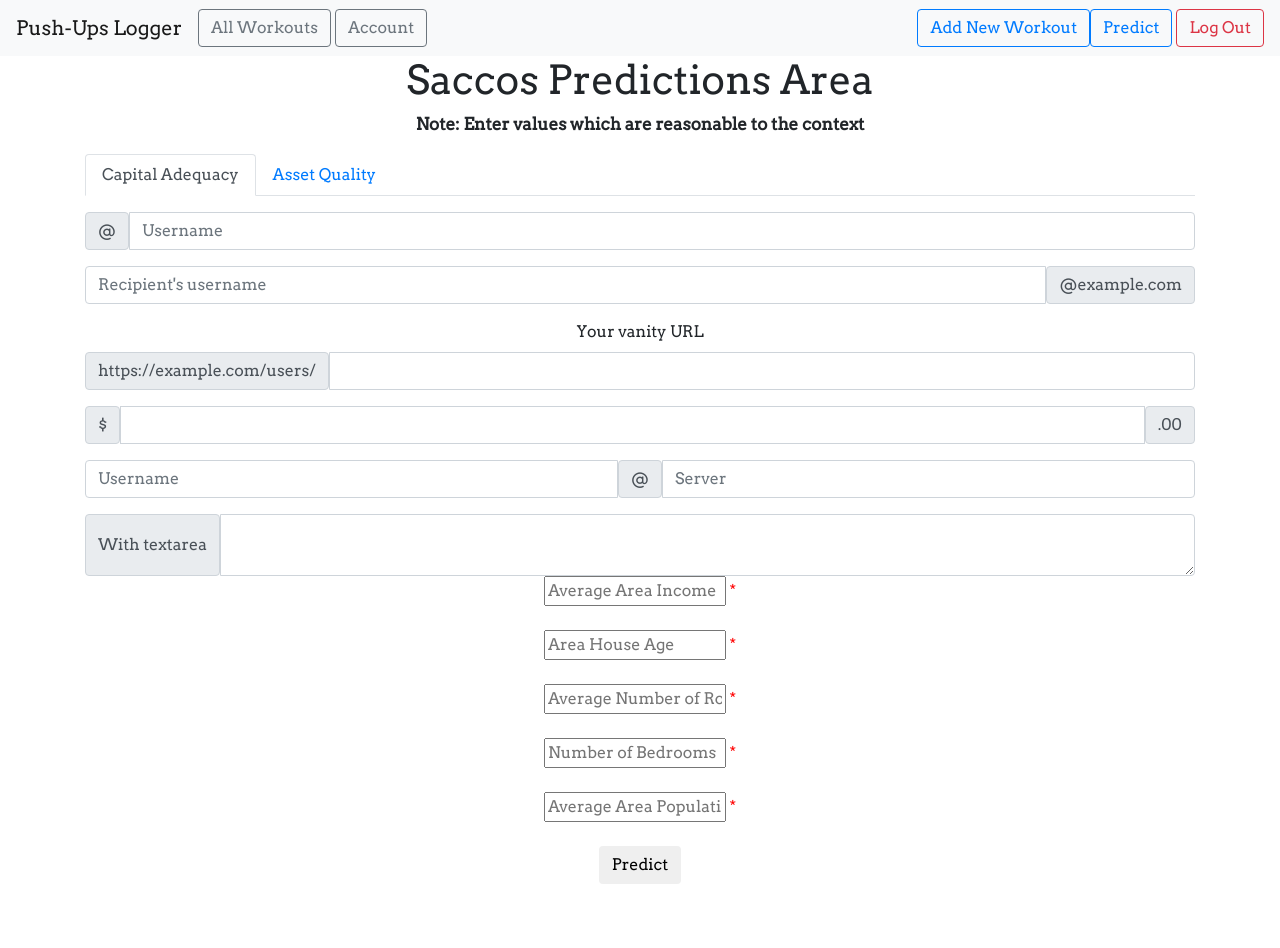
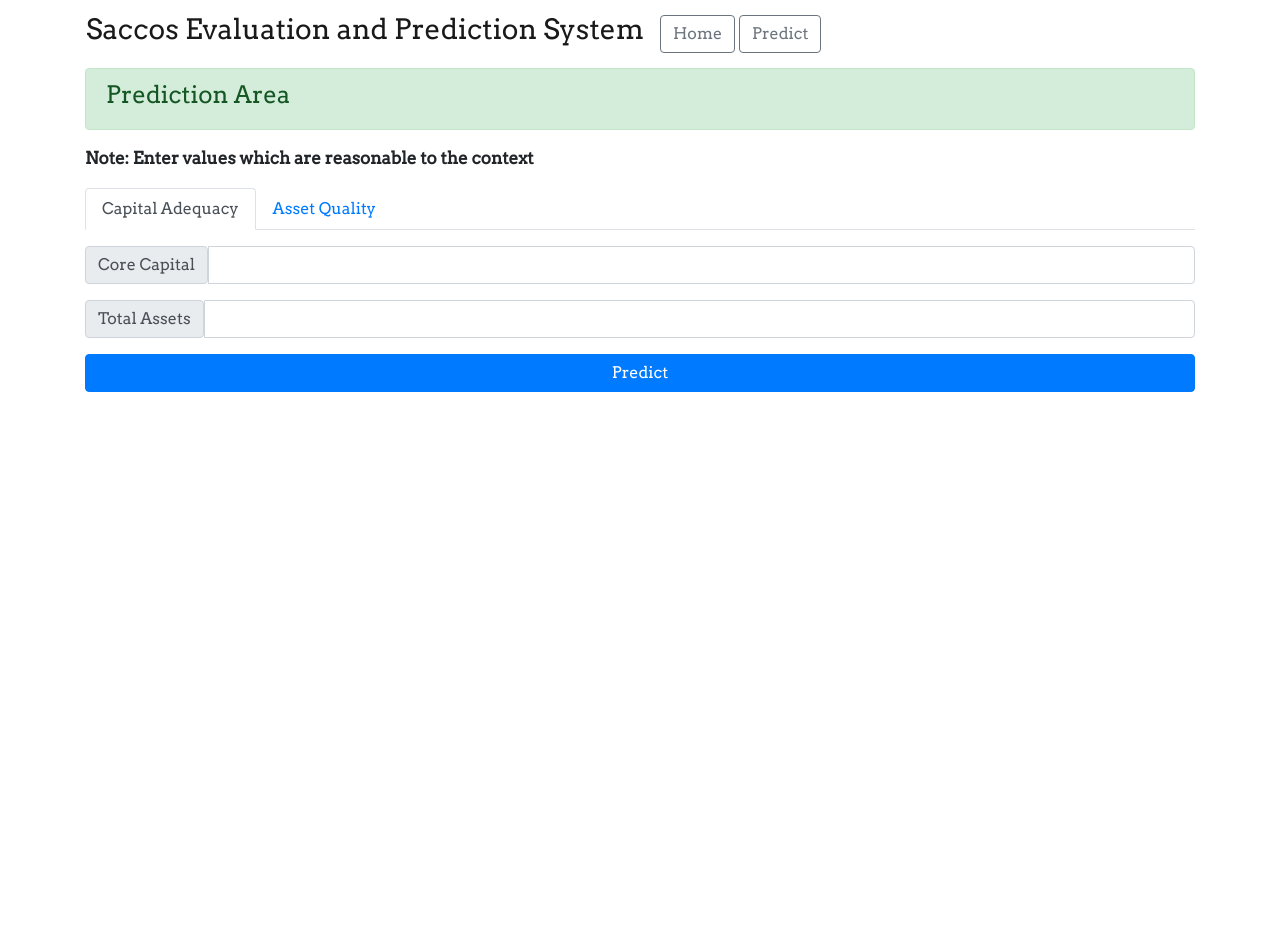
Before and after one commit to kamala96/saccos-prediction, a Flask app: page /predict in a window 1280 px wide. After the commit the page ends 392 px from the top, so only its background shows below. Run offline with Flask 2, Linux system fonts and the light colour scheme; a user stored in the database is signed in; parts of the project's set-up code (start-up, migrations or seed data) failed here and were passed over; some libraries are stand-ins or nearby versions.

Commit message:
predict page updated

```diff
--- a/saccoss_prediction/main.py
+++ b/saccoss_prediction/main.py
@@ -6,13 +6,13 @@ from .models import User
 from .models import Workout
 from flask import Blueprint, flash, redirect, render_template, url_for, request
 from flask_login import current_user, login_required
-import pickle
+from joblib import dump, load
 
 # A Blueprint is way to organize contents of your file
 
 main = Blueprint("main", __name__)
 
-model = pickle.load(open('model.pkl','rb'))
+model = load('prediction-models/y1_model.joblib')
 
 @main.route('/')
 def index():
@@ -91,7 +91,7 @@ def do_predict():
 def do_predict_post():
 
     #obtain all form values and place them in an array, convert into integers
-    int_features = [int(x) for x in request.form.values()]
+    int_features = [float(x) for x in request.form.values()]
     #Combine them all into a final numpy array
     final_features = [np.array(int_features)]
     #predict the price given the values inputted by user
@@ -102,7 +102,7 @@ def do_predict_post():
 
     #If the output is negative, the values entered are unreasonable to the context of the application
     #If the output is greater than 0, return prediction
-    if output < 0:
-        return render_template('do_predict.html', prediction_text = "Predicted Price is negative, values entered not reasonable")
-    elif output >= 0:
-        return render_template('do_predict.html', prediction_text = 'Predicted Price of the house is: ${}'.format(output))
+    if output <= 0:
+        return render_template('do_predict.html', prediction_text = "The Predicted Value is 0%, may be the values entered are not reasonable")
+    elif output > 0:
+        return render_template('do_predict.html', prediction_text = 'The Predicted Value is: {}%'.format(output))
--- a/saccoss_prediction/templates/base.html
+++ b/saccoss_prediction/templates/base.html
@@ -3,7 +3,7 @@
 
 <head>
   {% block head %}
-  <title>Push-Ups Logger</title>
+  <title>Saccos Evaluation and Prediction System (SEPS)</title>
   <meta name="viewport" content="width=device-width, initial-scale=1" />
   <link rel="shortcut icon" type="image/x-icon" href="{{ url_for('static', filename= 'images/muscle.ico') }}" />
   <link href="https://fonts.googleapis.com/css2?family=Arvo&display=swap" rel="stylesheet" />
@@ -29,36 +29,47 @@
 </head>
 
 <body>
-  <nav class="navbar navbar-expand-lg navbar-light bg-light">
-    <a class="navbar-brand" href="{{ url_for('main.index') }}">Push-Ups Logger</a>
+  <nav class="navbar navbar-expand-lg navbar-light container">
+    <a class="navbar-brand" href="{{ url_for('main.index') }}">
+      <h3>Saccos Evaluation and Prediction System </h3>
+    </a>
     <button class="navbar-toggler" type="button" data-toggle="collapse" data-target="#navbarSupportedContent"
       aria-controls="navbarSupportedContent" aria-expanded="false" aria-label="Toggle navigation">
       <span class="navbar-toggler-icon"></span>
     </button>
 
-    <div class="collapse navbar-collapse" id="navbarSupportedContent">
-      <ul class="navbar-nav mr-auto">
-        <li class="nav-item active">
+    <ul class="navbar-nav mr-auto">
+
+      <li class="nav-item active">
+        <a href="{{ url_for('main.index') }}" class="btn btn-outline-secondary" role="button"
+          aria-pressed="true">Home</a>
+      </li>
+
+      <li class="nav-item">
+        <a href="{{ url_for('main.do_predict') }}" class="btn btn-outline-secondary mx-sm-1" role="button">Predict</a>
+      </li>
+
+      <!-- <li class="nav-item active">
           <a href="{{ url_for('main.user_workouts') }}" class="btn btn-outline-secondary" role="button">All Workouts</a>
         </li>
         <li class="nav-item">
           <a href="{{ url_for('main.profile') }}" class="btn btn-outline-secondary" role="button"
             style="margin-left: 4px;">Account</a>
-        </li>
-      </ul>
-      <form class="form-inline my-2 my-lg-0">
-        {% if current_user.is_authenticated %}
-        <a href="{{ url_for('main.new_workout') }}" class="btn btn-outline-primary" role="button">Add New Workout</a>
-        <a href="{{ url_for('main.do_predict') }}" class="btn btn-outline-primary" role="button">Predict</a>
-        {% endif %} {% if not current_user.is_authenticated %}
+        </li> -->
+    </ul>
+    <!-- <form class="form-inline my-2 my-lg-0"> -->
+    <!-- {% if current_user.is_authenticated %} -->
+    <!-- <a href="{{ url_for('main.new_workout') }}" class="btn btn-outline-primary" role="button">Add New Workout</a> -->
+    <!-- <a href="{{ url_for('main.do_predict') }}" class="btn btn-outline-primary" role="button">Predict</a> -->
+    <!-- {% endif %} {% if not current_user.is_authenticated %}
         <a href="{{ url_for('auth.signup') }}" class="btn btn-outline-primary" role="button">Signup</a>
         <a href="{{ url_for('auth.login') }}" class="btn btn-outline-primary" role="button"
           style="margin-left: 4px;">Login</a>
         {% endif %} {% if current_user.is_authenticated %}
         <a href="{{ url_for('auth.logout') }}" class="btn btn-outline-danger" role="button"
           style="margin-left: 4px;">Log Out</a>
-        {% endif %}
-      </form>
+        {% endif %} -->
+    <!-- </form> -->
     </div>
   </nav>
   {% block content %} {% endblock %}
--- a/saccoss_prediction/templates/do_predict.html
+++ b/saccoss_prediction/templates/do_predict.html
@@ -2,33 +2,20 @@
 <link rel="stylesheet" href="{{ url_for('static', filename= 'extended_beauty.css') }}" />
 {% endblock %} {% block content %}
 
-<!---Initialize structure of Title and house picture--->
-<center>
-    <div class="title">
-        <h1>Saccos Predictions Area</h1>
-    </div>
-    <!---Links/buttons to other websites--->
-    <!-- <div id="menu-outer">
-        <div class="table">
-            <ul id="horizontal-list">
-                <li><a href="https://flask.palletsprojects.com/en/2.0.x/" target="_blank" class="link"><span
-                            class="titleLink">Python Flask</span></a></li>
-                <li><a href="https://scikit-learn.org/stable/modules/generated/sklearn.linear_model.LinearRegression.html"
-                        target="_blank" class="link"><span class="titleLink">Scikit-Learn</span></a></li>
-            </ul>
-        </div>
-    </div> -->
 <!---Containerize main page for styling--->
 <div class="page">
     <!---Containerize paragraph and form for styling--->
     <div class="container">
+
+        <div class="alert alert-success" role="alert">
+            <h4>Prediction Area</h4>
+        </div>
+
         <div class="intro">
             <b>
                 <p class="Note"><b>Note: Enter values which are reasonable to the context</b></p>
             </b>
         </div>
-
-
 
         <!-- Tabs navs -->
         <ul class="nav nav-tabs mb-3" id="ex1" role="tablist">
@@ -37,8 +24,8 @@
                     role="tab" aria-controls="ex1-tabs-1" aria-selected="true">Capital Adequacy</a>
             </li>
             <li class="nav-item" role="presentation">
-                    <a class="nav-link" id="ex1-tab-2" data-toggle="tab" data-mdb-toggle="tab" href="#ex1-tabs-2"
-                        role="tab" aria-controls="ex1-tabs-2" aria-selected="false">Asset Quality</a>
+                <a class="nav-link" id="ex1-tab-2" data-toggle="tab" data-mdb-toggle="tab" href="#ex1-tabs-2" role="tab"
+                    aria-controls="ex1-tabs-2" aria-selected="false">Asset Quality</a>
             </li>
         </ul>
         <!-- Tabs navs -->
@@ -47,65 +34,22 @@
         <div class="tab-content" id="ex1-content">
 
             <div class="tab-pane fade show active" id="ex1-tabs-1" role="tabpanel" aria-labelledby="ex1-tab-1">
+                <form action="{{url_for('main.do_predict_post')}}" method="post">
 
                     <div class="input-group mb-3">
-                        <span class="input-group-text" id="basic-addon1">@</span>
-                        <input type="text" class="form-control" placeholder="Username" aria-label="Username" aria-describedby="basic-addon1">
+                        <span class="input-group-text" id="basic-addon3">Core Capital</span>
+                        <input type="number" id="core-capital" name="core-capital" class="form-control" id="basic-url"
+                            aria-describedby="basic-addon3" required="required">
                     </div>
 
                     <div class="input-group mb-3">
-                        <input type="text" class="form-control" placeholder="Recipient's username" aria-label="Recipient's username" aria-describedby="basic-addon2">
-                        <span class="input-group-text" id="basic-addon2">@example.com</span>
+                        <span class="input-group-text">Total Assets</span>
+                        <input type="number" id="total-assets" name="total-assets" class="form-control"
+                            aria-label="Amount (to the nearest dollar)" required="required">
                     </div>
 
-                      <label for="basic-url" class="form-label">Your vanity URL</label>
-                      <div class="input-group mb-3">
-                        <span class="input-group-text" id="basic-addon3">https://example.com/users/</span>
-                        <input type="text" class="form-control" id="basic-url" aria-describedby="basic-addon3">
-                      </div>
-
-                      <div class="input-group mb-3">
-                        <span class="input-group-text">$</span>
-                        <input type="text" class="form-control" aria-label="Amount (to the nearest dollar)">
-                        <span class="input-group-text">.00</span>
-                      </div>
-
-                      <div class="input-group mb-3">
-                        <input type="text" class="form-control" placeholder="Username" aria-label="Username">
-                        <span class="input-group-text">@</span>
-                        <input type="text" class="form-control" placeholder="Server" aria-label="Server">
-                      </div>
-
-                      <div class="input-group">
-                        <span class="input-group-text">With textarea</span>
-                        <textarea class="form-control" aria-label="With textarea"></textarea>
-                      </div>
-
-                    <!---Initialize form structure and inputs, set method to "POST"--->
-                    <form action="{{url_for('main.do_predict_post')}}" method="post" class="info">
-                        <input type="text" id="name" name="Average Income of Area" placeholder="Average Area Income"
-                            required="required" /><span style="color:red"> * </span>
-                        <br>
-                        <br>
-                        <input type="text" id="age" name="Average House Age" placeholder="Area House Age"
-                            required="required" /><span style="color:red"> * </span>
-                        <br>
-                        <br>
-                        <input type="text" id="rooms" name="Average Number of Rooms (living, patio etc.) "
-                            placeholder="Average Number of Rooms" required="required" /><span style="color:red"> *
-                        </span>
-                        <br>
-                        <br>
-                        <input type="text" id="bedrooms" name="Average Number of Bedrooms"
-                            placeholder="Number of Bedrooms" /><span style="color:red" required="required"> * </span>
-                        <br>
-                        <br>
-                        <input type="text" id="population" name="Average Area Population"
-                            placeholder="Average Area Population" /><span style="color:red" required="required"> *
-                        </span>
-                        <br>
-                        <br>
-                        <button type="submit" class="btn">Predict</button>
+                    <!-- Submit button -->
+                    <button type="submit" class="btn btn-primary btn-block">Predict</button>
                 </form>
             </div>
             <div class="tab-pane fade" id="ex1-tabs-2" role="tabpanel" aria-labelledby="ex1-tab-2">
@@ -120,12 +64,36 @@
 
         <br>
         <!---Set placeholder for prediction output--->
+        {% if prediction_text is defined %}
         <div class="pred">
-                <p class="result"><b>{{ prediction_text }}</b></p>
+            <div class="alert alert-success" role="alert">
+                <h4 class="alert-heading">Success!</h4>
+                <hr>
+                <p class="mb-0 result"><strong>Results: </strong>
+                    {{ prediction_text }}
+                </p>
             </div>
         </div>
+        {% else %}
+        {% endif %}
+
+
+        <!-- {% if texts is defined %}
+        {% for text in texts %}
+        <div>{{ error }}</div>
+        <div class="post">
+            <div class="post-title">{{ text.subject }}</div>
+            <pre class="post-content">{{ text.content }}</pre>
         </div>
-</center>
+        {% endfor %}
+        {% else %}
+        Error!
+        {% endif %} -->
+
+
+    </div>
+</div>
+<!-- </center> -->
 
 
 {% endblock %}
```
Also changed, not shown: 7 other files. Lines whose indentation alone changed are shown as unchanged.
